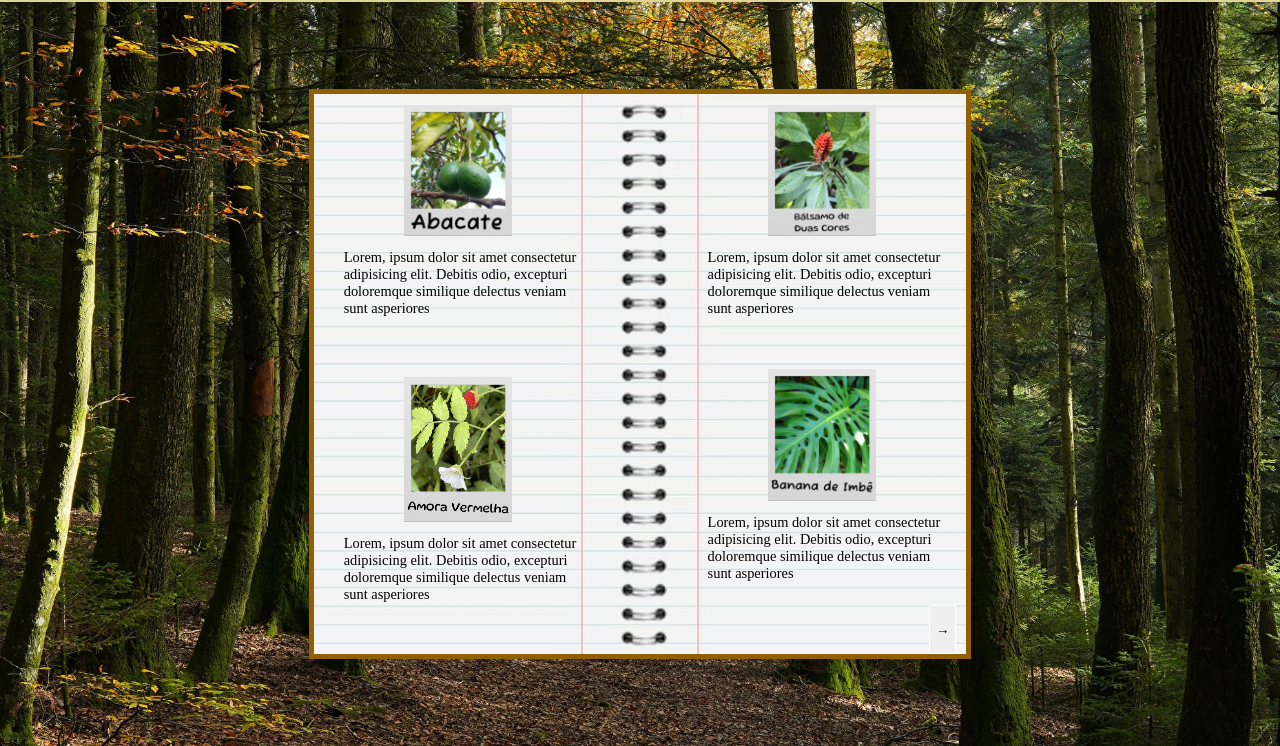
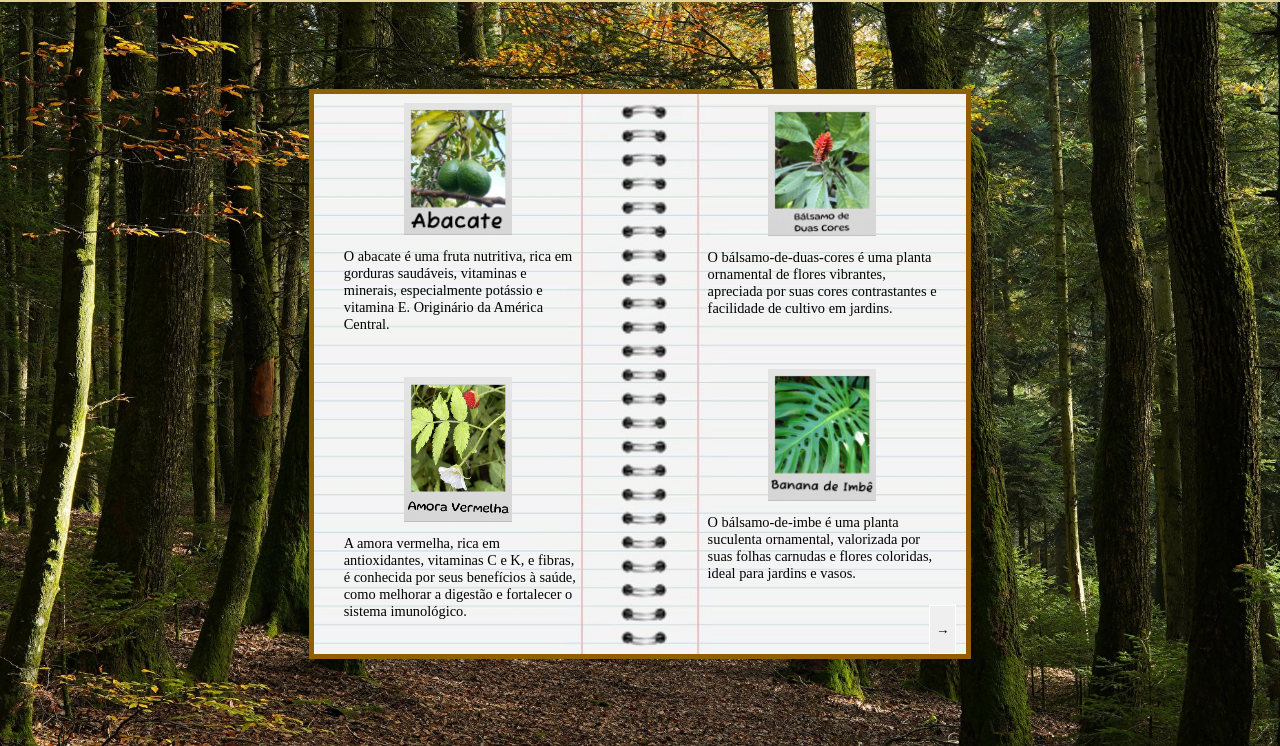
Before and after one commit to Edumachadoh/ProjetoRPPN, a plain HTML site: page html/flora.html in a window 1280 px wide. Shown: the part 58-804 px from the top of the page. Drawn offline with Linux system fonts and the light colour scheme.

Commit message:
RPPN-Pagina flora completa

```diff
--- a/containerFlores/pagina1.html
+++ b/containerFlores/pagina1.html
@@ -1,24 +1,25 @@
 <div id="pagina1">
     <div class="elemento1">
         <img src="../img/foto1.png" alt="" srcset="" class="flores">
-        <p>Lorem, ipsum dolor sit amet consectetur adipisicing elit. Debitis odio, excepturi doloremque similique delectus veniam sunt asperiores </p>
+        <p>O abacate é uma fruta nutritiva, rica em gorduras saudáveis, vitaminas e minerais, especialmente potássio e vitamina E. Originário da América Central.
+        </p>
     </div>
     <div class="elemento2">
         <img src="../img/foto2.png" alt="" srcset="" class="flores">
-        <p>Lorem, ipsum dolor sit amet consectetur adipisicing elit. Debitis odio, excepturi doloremque similique delectus veniam sunt asperiores </p>
+        <p>A amora vermelha, rica em antioxidantes, vitaminas C e K, e fibras, é conhecida por seus benefícios à saúde, como melhorar a digestão e fortalecer o sistema imunológico.</p>
 
     </div>
 </div>
 <div id="pagina2">
     <div class="elemento1">
         <img src="../img/foto3.png" alt="" srcset="" class="flores">
-        <p>Lorem, ipsum dolor sit amet consectetur adipisicing elit. Debitis odio, excepturi doloremque similique delectus veniam sunt asperiores </p>
+        <p>O bálsamo-de-duas-cores é uma planta ornamental de flores vibrantes, apreciada por suas cores contrastantes e facilidade de cultivo em jardins. </p>
 
 
     </div>
     <div class="elemento2">
         <img src="../img/foto4.png" alt="" srcset="" class="flores">
-        <p>Lorem, ipsum dolor sit amet consectetur adipisicing elit. Debitis odio, excepturi doloremque similique delectus veniam sunt asperiores </p>
+        <p>O bálsamo-de-imbe é uma planta suculenta ornamental, valorizada por suas folhas carnudas e flores coloridas, ideal para jardins e vasos.  </p>
         <div class="botaoDireita">
             <input type="submit" name="" id="" onclick="virarPaginaDireita()" value="→">
         </div>
--- a/style/flora.css
+++ b/style/flora.css
@@ -101,7 +101,7 @@
   }
 
 main {
-  min-width: 400px;
+  min-width: 500px;
     border: 5px solid #915f03;
     width: 51%;
     margin: 0 auto;
```
Also changed, not shown: containerFlores/pagina2.html (+4 -4 lines).
